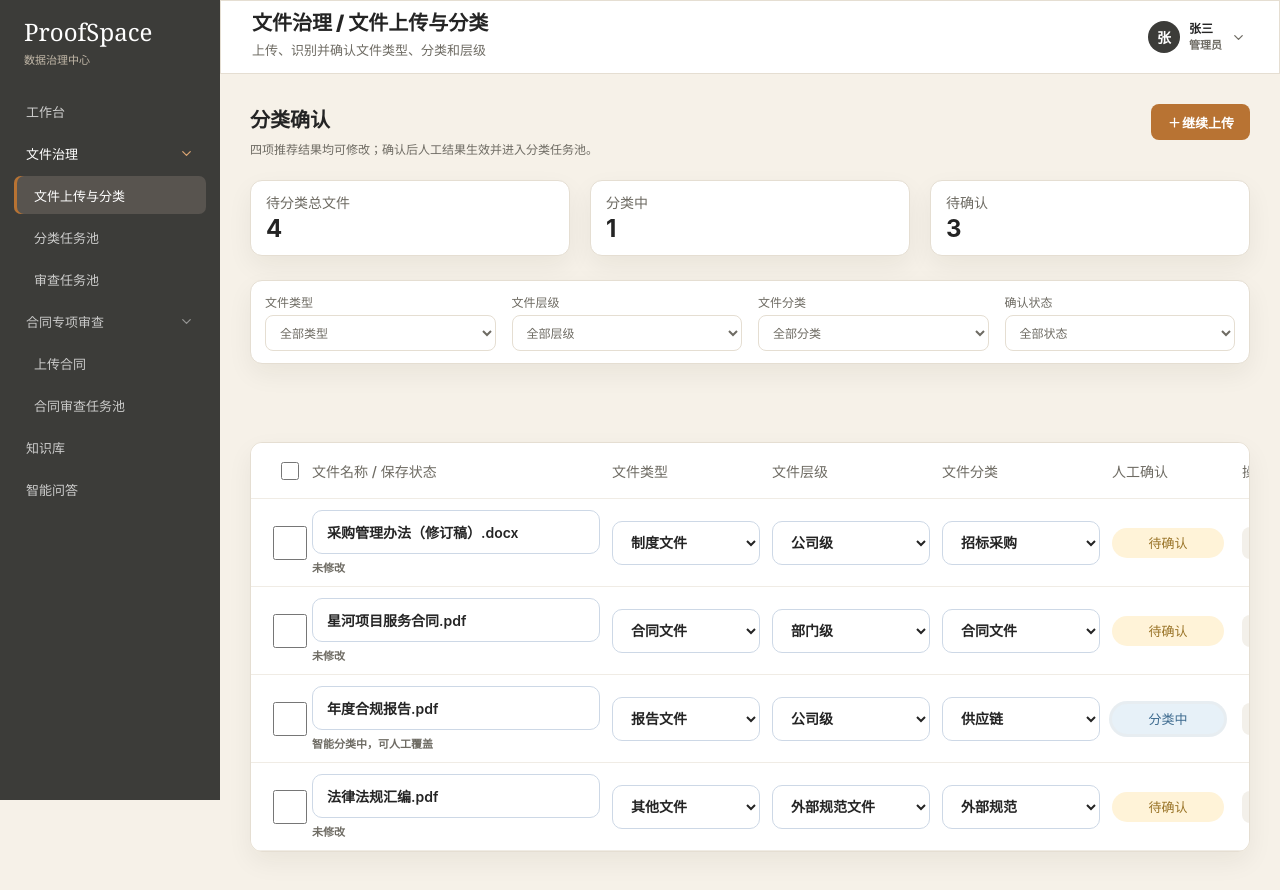
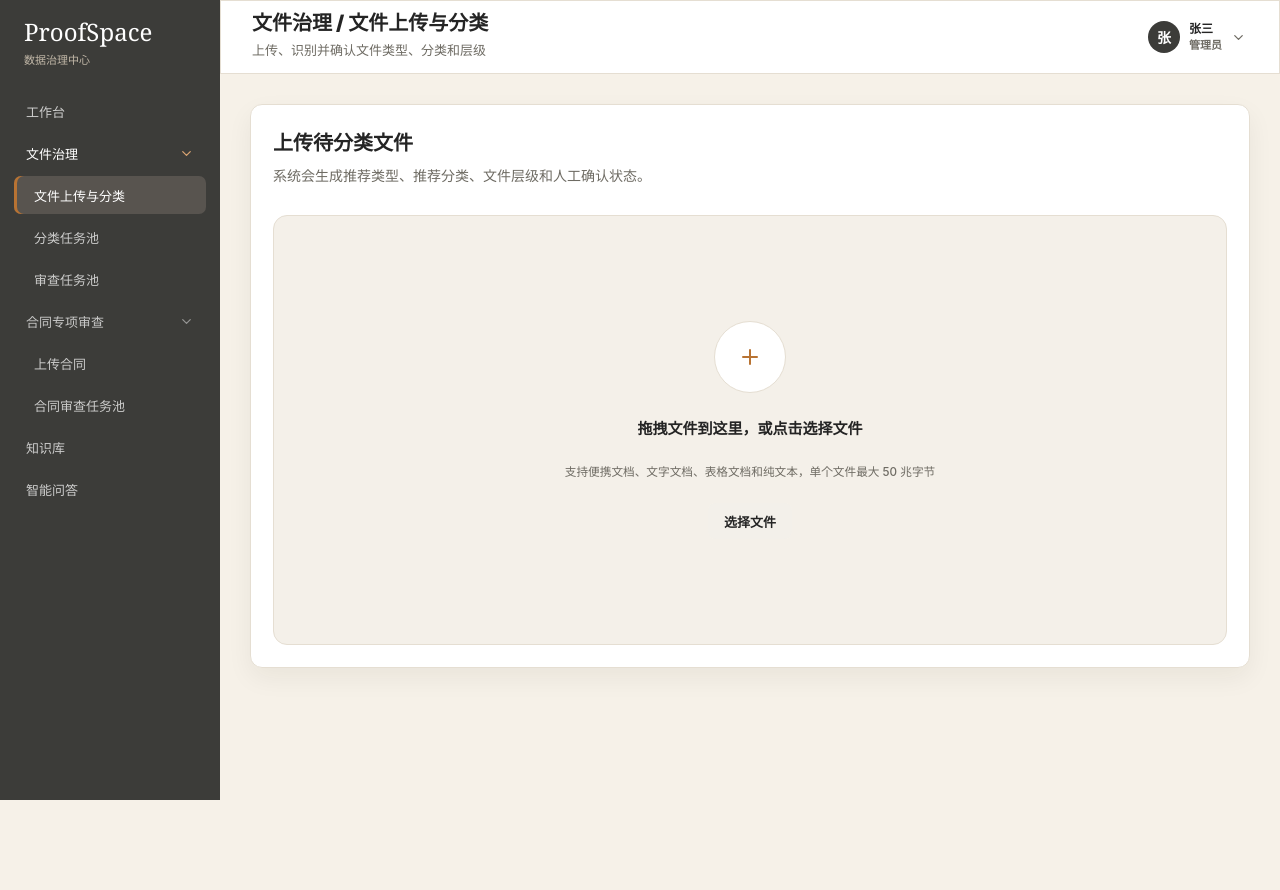
Before and after one commit to icn1Vad/frontframe, a Next.js app: page /file-classification in a window 1280 px wide. Shown: the top 890 px of the page. After the commit the page ends 800 px from the top, so only its background shows below. Built offline with nearby package versions, Linux system fonts and the light colour scheme.

Commit message:
fix: 恢复文件分类上传入口

```diff
--- a/src/features/documents/presentation/FileClassificationScreen.tsx
+++ b/src/features/documents/presentation/FileClassificationScreen.tsx
@@ -53,6 +53,7 @@ import {
 export type CandidateState = ClassificationCandidateState;
 export type ClassificationCandidate = ClassificationCandidateRecord;
 export type CandidateSaveState = "clean" | "dirty" | "saving" | "error";
+type ClassificationView = "entry" | "confirm";
 
 interface UploadFile {
   readonly id: string;
@@ -161,10 +162,12 @@ function formatFileSize(file: File): string {
 
 export function FileClassificationScreen({ api }: FileClassificationScreenProps) {
   const router = useRouter();
+  const entryFileInputRef = useRef<HTMLInputElement>(null);
   const fileInputRef = useRef<HTMLInputElement>(null);
   const selectAllRef = useRef<HTMLInputElement>(null);
   const initializedFromUrl = useRef(false);
   const [dialog, setDialog] = useState<DialogState>(null);
+  const [view, setView] = useState<ClassificationView>("entry");
   const [files, setFiles] = useState<readonly UploadFile[]>([]);
   const [result, setResult] =
     useState<PageResult<ClassificationCandidateRecord>>(emptyResult);
@@ -438,6 +441,34 @@ export function FileClassificationScreen({ api }: FileClassificationScreenProps)
     }
   };
 
+  const submitFiles = async (
+    browserFiles: readonly File[],
+    options: { readonly closeUploadDialog?: boolean } = {},
+  ) => {
+    if (browserFiles.length === 0) return;
+    setUploading(true);
+    setFeedback(null);
+    try {
+      await api.uploadFiles(browserFiles, {
+        idempotencyKey: idempotencyKey("upload-files"),
+      });
+      setFiles([]);
+      if (options.closeUploadDialog) setDialog(null);
+      setView("confirm");
+      setPage(1);
+      await loadCandidates();
+      setFeedback("文件已提交，正在进行智能分类");
+    } catch (error) {
+      setFeedback(
+        error instanceof Error
+          ? `上传失败：${error.message}`
+          : "上传失败，请稍后重试",
+      );
+    } finally {
+      setUploading(false);
+    }
+  };
+
   const addFiles = (fileList: FileList | readonly File[]) => {
     const additions = Array.from(fileList).map<UploadFile>((file, index) => ({
       id: `upload-${Date.now()}-${index}`,
@@ -456,6 +487,14 @@ export function FileClassificationScreen({ api }: FileClassificationScreenProps)
     event.target.value = "";
   };
 
+  const handleEntryFileInput = (event: ChangeEvent<HTMLInputElement>) => {
+    const browserFiles = event.target.files
+      ? Array.from(event.target.files)
+      : [];
+    event.target.value = "";
+    void submitFiles(browserFiles);
+  };
+
   const handleDragOver = (event: DragEvent<HTMLElement>) => {
     event.preventDefault();
     setIsDragging(true);
@@ -471,26 +510,16 @@ export function FileClassificationScreen({ api }: FileClassificationScreenProps)
     addFiles(event.dataTransfer.files);
   };
 
+  const handleEntryDrop = (event: DragEvent<HTMLElement>) => {
+    event.preventDefault();
+    setIsDragging(false);
+    void submitFiles(Array.from(event.dataTransfer.files));
+  };
+
   const confirmPendingUpload = async () => {
     if (files.length === 0) return;
-    setUploading(true);
-    try {
-      const browserFiles = files.flatMap((item) => (item.file ? [item.file] : []));
-      if (browserFiles.length) {
-        await api.uploadFiles(browserFiles, {
-          idempotencyKey: idempotencyKey("upload-files"),
-        });
-      }
-      setFiles([]);
-      setDialog(null);
-      setPage(1);
-      await loadCandidates();
-      setFeedback("文件已提交，正在进行智能分类");
-    } catch (error) {
-      setFeedback(error instanceof Error ? `上传失败：${error.message}` : "上传失败，请稍后重试");
-    } finally {
-      setUploading(false);
-    }
+    const browserFiles = files.flatMap((item) => (item.file ? [item.file] : []));
+    await submitFiles(browserFiles, { closeUploadDialog: true });
   };
 
   const toggleAll = () => {
@@ -551,6 +580,57 @@ export function FileClassificationScreen({ api }: FileClassificationScreenProps)
       ) : null}
     </div>
   );
+
+  if (view === "entry") {
+    return (
+      <PageStack>
+        <Surface className="upload-panel">
+          <h2>上传待分类文件</h2>
+          <p>系统会生成推荐类型、推荐分类、文件层级和人工确认状态。</p>
+          <input
+            ref={entryFileInputRef}
+            className="visually-hidden"
+            type="file"
+            accept=".pdf,.docx,.xlsx,.txt"
+            multiple
+            disabled={uploading}
+            onChange={handleEntryFileInput}
+          />
+          <button
+            className={`dropzone${isDragging ? " dragging" : ""}`}
+            type="button"
+            disabled={uploading}
+            aria-busy={uploading}
+            onClick={() => entryFileInputRef.current?.click()}
+            onDragEnter={handleDragOver}
+            onDragOver={handleDragOver}
+            onDragLeave={handleDragLeave}
+            onDrop={handleEntryDrop}
+          >
+            <span className="plus-circle">
+              {uploading ? (
+                <span className="button-spinner" aria-hidden="true" />
+              ) : (
+                <Plus />
+              )}
+            </span>
+            <strong>
+              {uploading
+                ? "文件上传中…"
+                : "拖拽文件到这里，或点击选择文件"}
+            </strong>
+            <small>
+              支持便携文档、文字文档、表格文档和纯文本，单个文件最大 50 兆字节
+            </small>
+            <span className="secondary">
+              {uploading ? "正在上传" : "选择文件"}
+            </span>
+          </button>
+        </Surface>
+        {feedbackNode}
+      </PageStack>
+    );
+  }
 
   const classifyingSelected = selectedCandidates.filter(
     (candidate) => candidate.state === "classifying",
```
Also changed, not shown: 1 other file (tests, documents, lock files or other folders).
